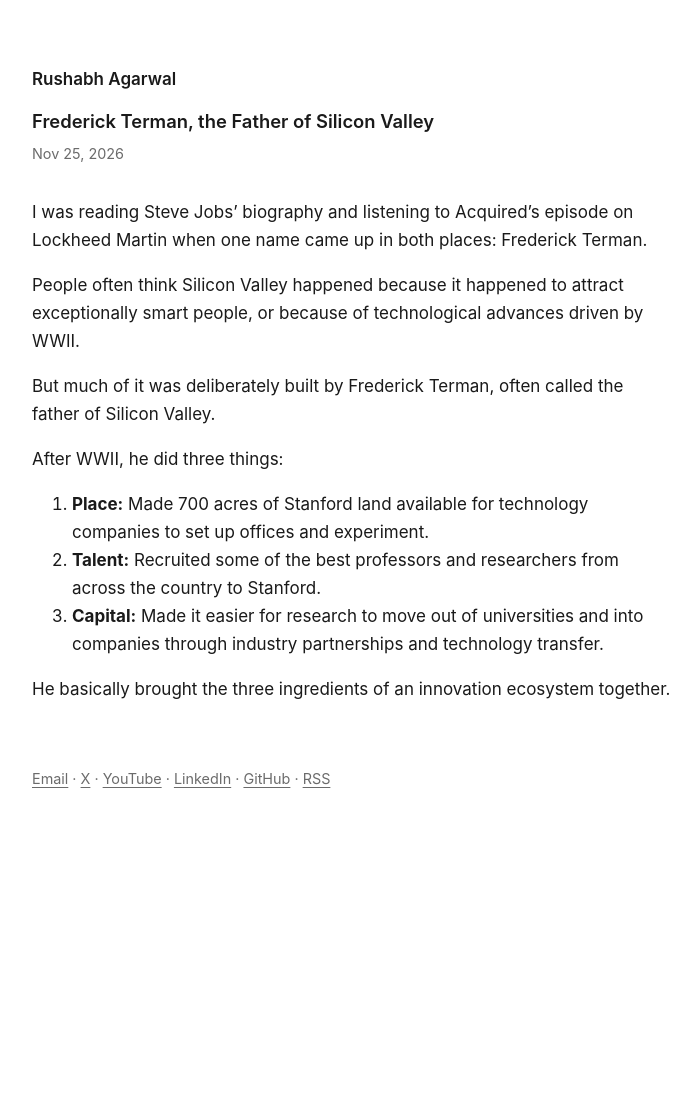
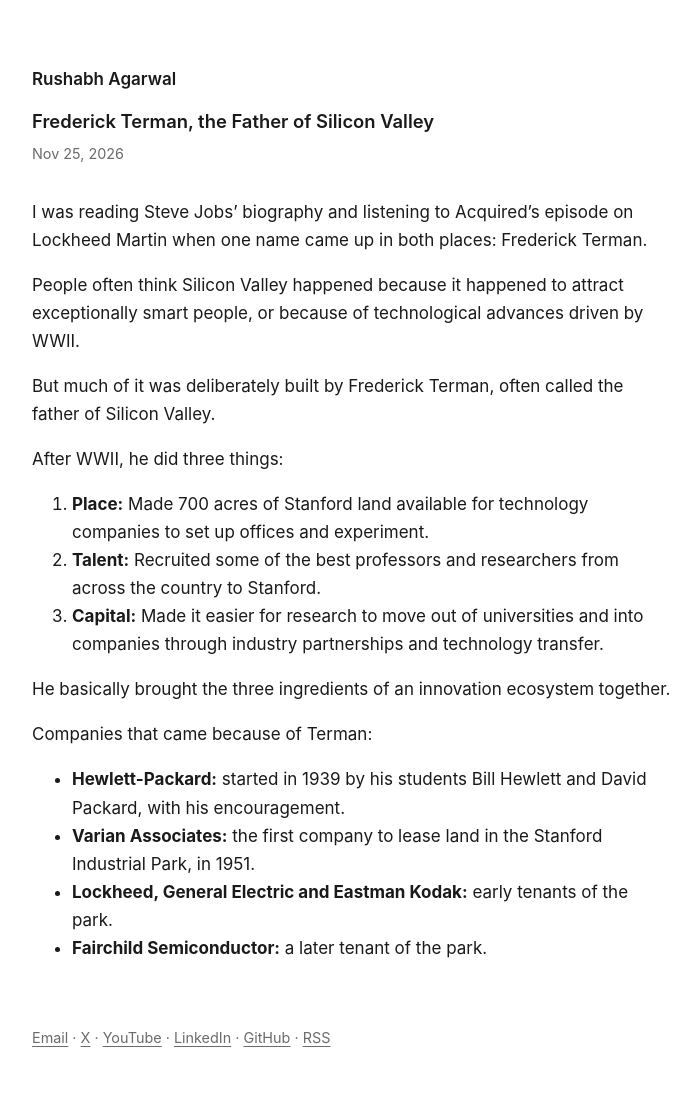
Before and after one commit to rushout09/rushout09.github.io, a Jekyll site: the page built from _posts/2026-11-25-frederick-terman-the-father-of-silicon-valley.md, in a window 1280 px wide. Shown: the whole page, without its empty margins (288-988 px from the left). Built offline with Jekyll 4.4.1, drawn with Linux system fonts in a browser that asks for light colours; our own code applies the rules of GitHub Pages for plain Markdown files; before the commit the page ends 900 px from its top, so only the background shows below that.

Commit message:
Terman post: companies that came because of him

```diff
--- a/_posts/2026-11-25-frederick-terman-the-father-of-silicon-valley.md
+++ b/_posts/2026-11-25-frederick-terman-the-father-of-silicon-valley.md
@@ -15,3 +15,10 @@ After WWII, he did three things:
 3. **Capital:** Made it easier for research to move out of universities and into companies through industry partnerships and technology transfer.
 
 He basically brought the three ingredients of an innovation ecosystem together.
+
+Companies that came because of Terman:
+
+- **Hewlett-Packard:** started in 1939 by his students Bill Hewlett and David Packard, with his encouragement.
+- **Varian Associates:** the first company to lease land in the Stanford Industrial Park, in 1951.
+- **Lockheed, General Electric and Eastman Kodak:** early tenants of the park.
+- **Fairchild Semiconductor:** a later tenant of the park.
```
